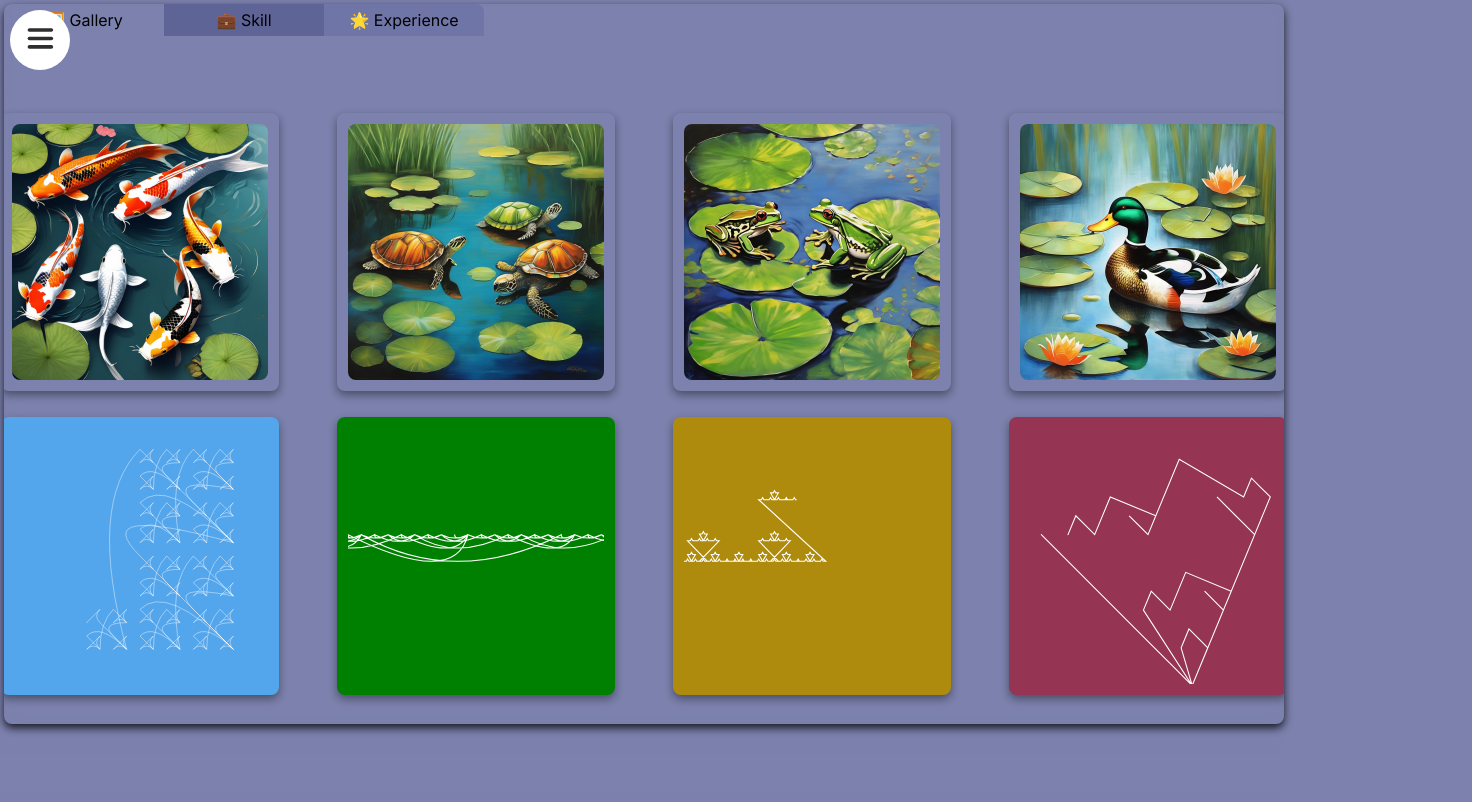
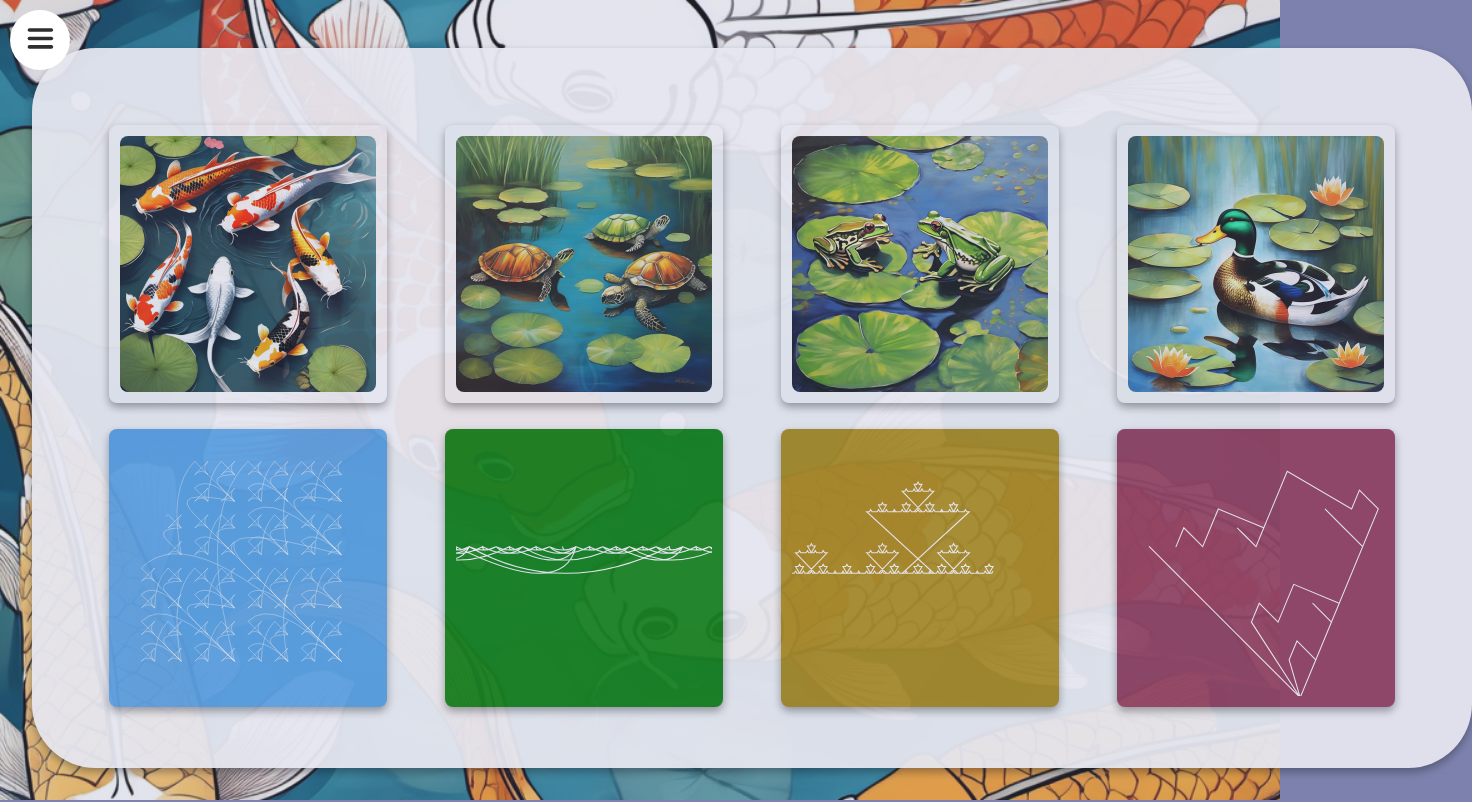
Before and after one commit to Will-H007/Fish-Pond, a Next.js app in the folder portfolio/: page /information in a window 1280 px wide. Shown: the top 802 px of the page, 1472 px wide, since content can reach past the window. Built offline with nearby package versions, Linux system fonts and the light colour scheme.

Commit message:
fixed a lot of things

```diff
--- a/portfolio/app/information/page.tsx
+++ b/portfolio/app/information/page.tsx
@@ -26,23 +26,35 @@ const DoubleLinkedListLayout: React.FC = () => {
   };
 
 
-
+  const backgroundImageUrl = 'url("/images/image6.png")';
 
   return (
 
   <div>
 
+          <div style={{backgroundImage: backgroundImageUrl,
+            backgroundSize: 'cover', // Adjust as needed
+            backgroundPosition: 'center', // Adjust as needed
+            // Add other styles as needed
+            width: '100%',
+            height: '100vh',
+            opacity:"80%",
+            padding:"2em",
+            paddingTop:"3em",
+            }}>
+ {/* <div className="h-full w-full flex flex-col gap-x-8  items-center justify-center" style={{zIndex:2}}>
+        <div  style={{ height:"90vh", width:"100%" }}>
 
-
-
-
-      <div className="h-full w-full flex flex-col gap-x-8  items-center justify-center">
-        <div  style={{ height:"90vh", width:"100%" }}>
-          {/* {renderContent()} */}
               <GlassmorphismBox skill={<Skill />} experience={<Experience />} project={<Player/>}/>
           </div>
+          </div> */}
+          <div style={{ height:"45em",width:"90em",display:"flex",alignItems:"center", backgroundColor:"white",boxShadow: "0 4px 8px rgba(0, 0, 0, 0.4)", borderRadius:"4em", opacity:"95%"}}>
+
+          <Player/>
+
           </div>
-          <AnimateNav/>
+            </div>
+            <AnimateNav/>
 
     </div>
   );
--- a/portfolio/component/navbar/Navigation.tsx
+++ b/portfolio/component/navbar/Navigation.tsx
@@ -1,10 +1,12 @@
+// Navigation.tsx
 import * as React from "react";
 import { motion } from "framer-motion";
+import { Link } from "react-router-dom"; // Import Link from react-router-dom
 import { MenuItem } from "./MenuItem";
-
 interface ListItem {
   id: number;
   label: string;
+  path: string; // Include path property in ListItem
 }
 
 interface NavigationProps {
@@ -21,13 +23,13 @@ const variants = {
 };
 
 const Navigation: React.FC<NavigationProps> = ({ list }) => (
-  <div style={{ height: "20em", width: "10em", paddingTop: "6em", paddingLeft:"5em" }}>
-    <motion.ul variants={variants} style={{ height: "4em", position: "absolute" }}>
-      {list.map(({ id, label }) => (
-        <MenuItem i={id} key={id} label={label} />
+  <motion.div style={{ height: "20em", width: "10em", paddingTop: "6em", paddingLeft: "5em" }}>
+    <motion.ul variants={variants} style={{ gap: "2em", height: "4em", position: "absolute" }}>
+      {list.map(({ id, label,path }) => (
+        <MenuItem key={id} i={id} label={label}/>
       ))}
     </motion.ul>
-  </div>
+  </motion.div>
 );
 
 export default Navigation;
--- a/portfolio/component/navbar/newnav.tsx
+++ b/portfolio/component/navbar/newnav.tsx
@@ -1,15 +1,15 @@
 import * as React from "react";
-import { useRef } from "react";
+import { useRef, useState, useEffect } from "react";
 import { motion, useCycle } from "framer-motion";
 import { useDimensions } from "./useDimension";
 import { MenuToggle } from "./MenuToggle";
 import Navigation from "./Navigation";
+import { Link } from "react-router-dom"; // Import Link from react-router-dom
 
 const initialItems = [
-  { id: 0,  label: 'Gallery' },
-  { id: 1,  label: 'Skill' },
-  { id: 2, label: 'Experience' },
-
+  { id: 0, label: 'Gallery', path: '/gallery' },
+  { id: 1, label: 'Skill', path: '/skill' },
+  { id: 2, label: 'Experience', path: '/experience' },
 ];
 
 const sidebar = {
@@ -34,17 +34,28 @@ const sidebar = {
 
 export const AnimateNav = () => {
   const [isOpen, toggleOpen] = useCycle(false, true);
+  const [isComponentVisible, setComponentVisible] = useState(false);
   const containerRef = useRef(null);
   const { height } = useDimensions(containerRef);
 
+  const handleButtonClick = () => {
+    setComponentVisible(!isComponentVisible);
+    toggleOpen();
+  };
+
+
+
+
+
   return (
+    <div>
       <motion.nav
         initial={false}
         animate={isOpen ? "open" : "closed"}
         custom={height}
         ref={containerRef}
         style={{
-        position: isOpen ? "absolute" : "static",
+          position: "absolute",
           top: 0,
           left: 0,
           bottom: 0,
@@ -53,7 +64,7 @@ export const AnimateNav = () => {
         <motion.div
           variants={sidebar}
           style={{
-          height: "100vh",
+            height: "100%",
             width: "20em",
             background: "white",
             position: "absolute",
@@ -67,5 +78,6 @@ export const AnimateNav = () => {
 
         <MenuToggle toggle={() => toggleOpen()} />
       </motion.nav>
+    </div>
   );
 };
--- a/portfolio/component/tabs/projects/customization.tsx
+++ b/portfolio/component/tabs/projects/customization.tsx
@@ -39,7 +39,8 @@ const Customization: React.FC<CustomizationProps> = ({ setDegree, Content, Flipp
           transform: isFlipped ? "rotateY(360deg)" : "rotateY(0deg)", // Apply flip transformation
           transformStyle: "preserve-3d", // Preserve 3D transformation
           transition: "transform 0.5s", // Add transition for smooth flip
-          backgroundColor: color
+          backgroundColor: color,
+
         }}
         onClick={handleFlipClick} // Flip on click
       >
--- a/portfolio/component/tabs/projects/imagebox.tsx
+++ b/portfolio/component/tabs/projects/imagebox.tsx
@@ -19,7 +19,7 @@ const ImageBox: React.FC<{ image: string; color?: string; FlippedContent?:string
         transform: isFlipped ? "rotateY(360deg)" : "rotateY(0deg)", // Apply flip transformation
         transformStyle: "preserve-3d", // Preserve 3D transformation
         transition: "transform 0.5s", // Add transition for smooth flip
-        backgroundColor: color
+        backgroundColor: color,
       }}
       onClick={handleFlipClick} // Flip on click
     >
@@ -31,7 +31,7 @@ const ImageBox: React.FC<{ image: string; color?: string; FlippedContent?:string
           ) : (
             /* Add text or content for the flipped side */
             <div style={{ width: "15em", backfaceVisibility: "hidden", display: "flex", justifyContent: "center", }}>
-              <p style={{ color: "white", fontSize:"30px" }}>{ FlippedContent}</p>
+              <p style={{ color: "black", fontSize:"30px" }}>{ FlippedContent}</p>
             </div>
           )}
         </div>
--- a/portfolio/package.json
+++ b/portfolio/package.json
@@ -34,6 +34,7 @@
     "postcss": "^8.4.32",
     "react": "^18",
     "react-dom": "^18",
+    "react-router-dom": "^6.20.1",
     "react-signature-canvas": "^1.0.6",
     "tailwindcss": "^3.3.5"
   },
```
Also changed, not shown: 1 other file (tests, documents, lock files or other folders). Lines whose indentation alone changed are shown as unchanged.
